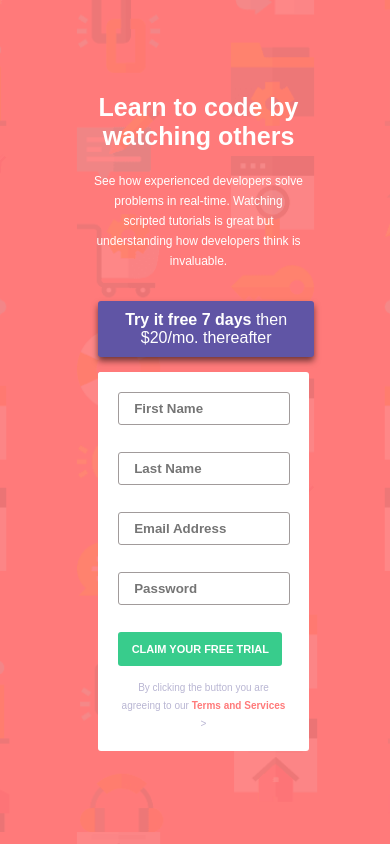
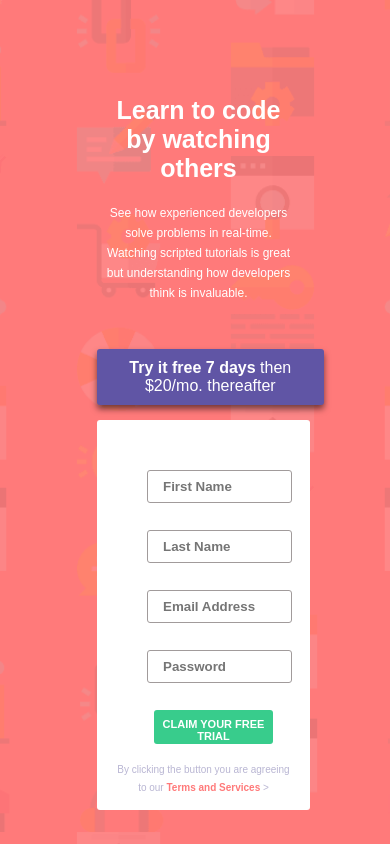
Before and after one commit to Librapraise/Responsive-Page, a plain HTML site: page index.html in a window 390 px wide. Drawn offline with Linux system fonts and the light colour scheme; a web font is replaced by a local one.

Commit message:
edited index.html

```diff
--- a/style.css
+++ b/style.css
@@ -6,23 +6,24 @@
 body {
   width: 100%;
   min-height: 100vh;
-  display: flex;
-  justify-content: center;
-  align-items: center;
+
   background-image: url(/bg-intro-desktop.png);
   background-color: hsl(0, 100%, 74%);
 }
 
 .container {
   max-width: 1440px;
-  display: flex;
-  justify-content: center;
-  align-items: center;
-  flex-flow: wrap;
+  margin: 5em;
+  display: grid;
+  grid-template-areas: "a b";
+  gap: 1em;
 }
-
-.row {
-  flex-basis: 31%;
+.box1 {
+  grid-area: a;
+  padding-top: 10em;
+}
+.box2 {
+  grid-area: b;
 }
 
 h1 {
@@ -70,7 +71,7 @@ h3 {
 .form {
   background-color: #fff;
   text-align: center;
-  padding: 20px;
+  padding: 15px;
   border-radius: 3px;
 }
 input {
@@ -125,7 +126,7 @@ input:hover {
   margin-top: -10px;
   font-size: 8px;
   text-align: right;
-  margin-left: 51px;
+  margin-left: 21px;
 }
 
 .control.error input {
@@ -164,10 +165,11 @@ small {
   }
 
   .container {
-    display: flex;
+    display: grid;
+    grid-template-areas: "a" "b";
   }
-  .row {
-    flex-basis: 54%;
+  .box1 {
+    padding-top: 1em;
   }
   h1 {
     text-align: center;
@@ -179,24 +181,24 @@ small {
     margin-bottom: 30px;
   }
   h3 {
-    width: 93%;
+    width: 97%;
     margin-bottom: 15px;
     padding: 10px;
     text-align: center;
   }
   form {
-    margin-top: -20px;
-    margin-left: -20px;
+    margin-top: 20px;
+    margin-left: 20px;
   }
   .box1 {
     margin-left: 24px;
   }
   input {
-    width: 93%;
+    width: 85%;
     font-weight: 600;
   }
   .btn {
-    width: 109%;
+    width: 90%;
     height: 34px;
     font-size: 11px;
     font-weight: 700;
@@ -215,13 +217,13 @@ small {
   }
   .control .error-img {
     position: absolute;
-    margin-top: -44px;
-    margin-left: 88px;
+    margin-top: 7px;
+    margin-left: -41px;
   }
 
   .control .small {
     position: absolute;
-    margin-top: -12px;
-    margin-left: 1px;
+    margin-top: 45px;
+    margin-left: -108px;
   }
 }
```
